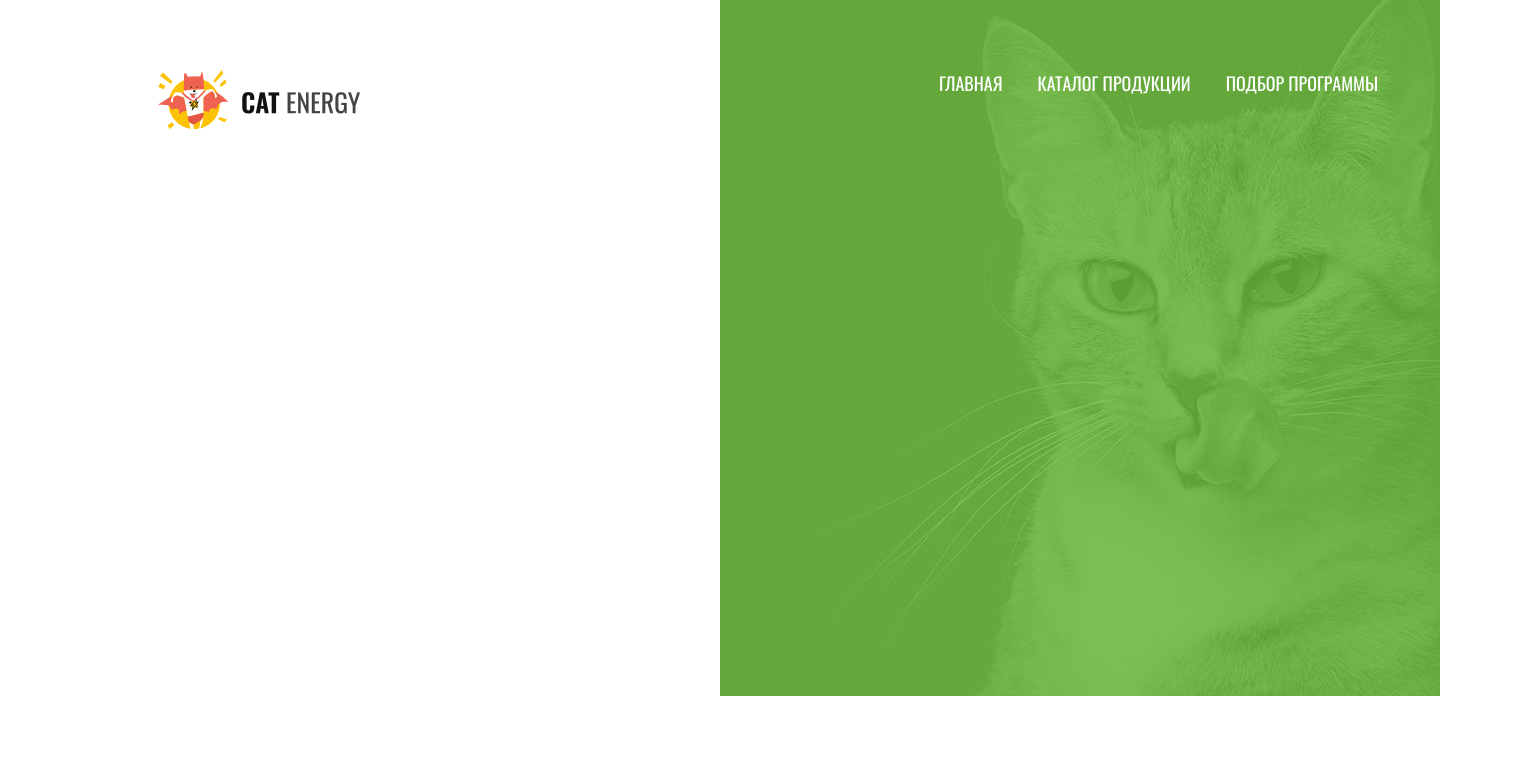
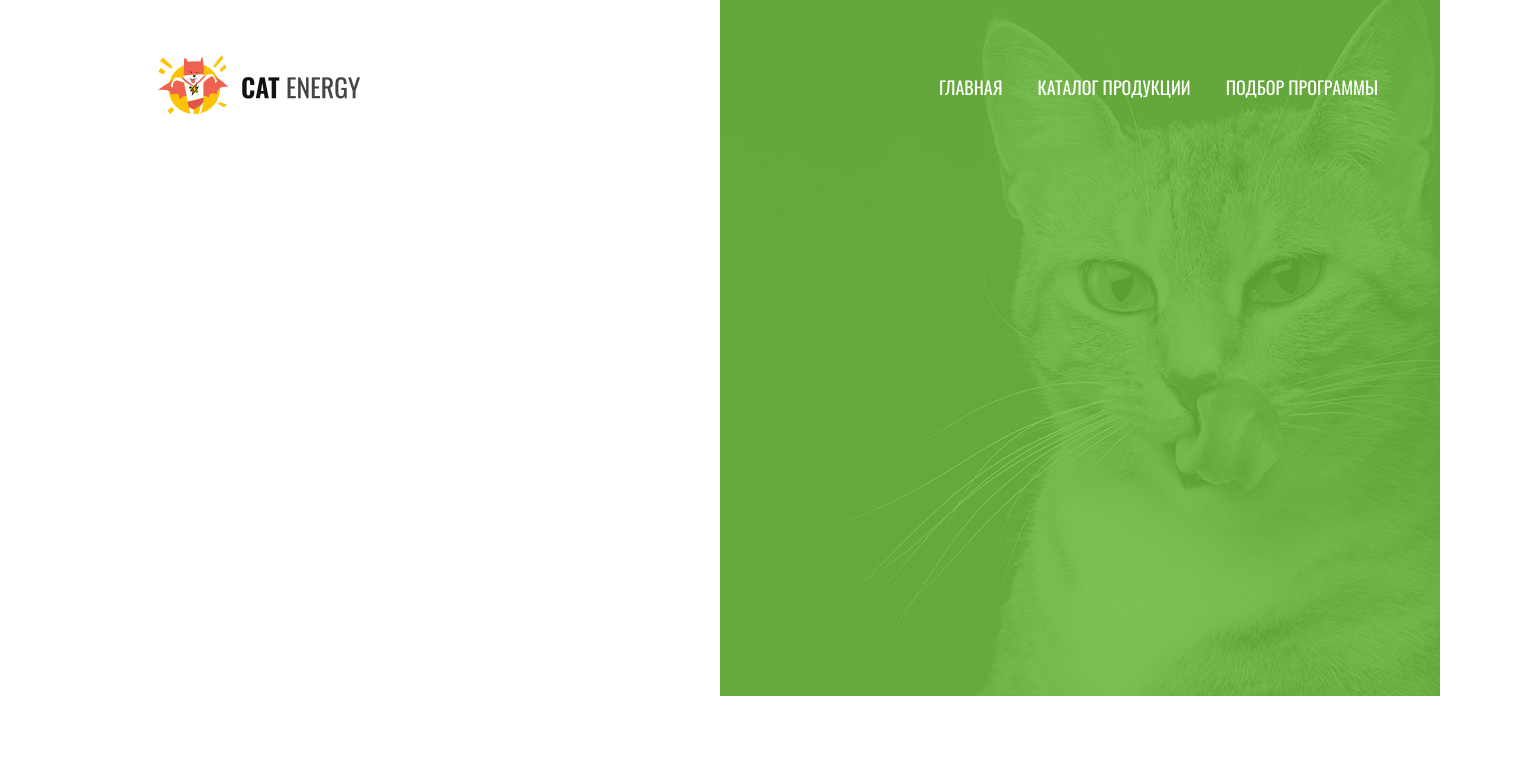
Before and after one commit to smoilovskiy/cat-energy, a website: page source/index.html in a window 1536 px wide. Shown: the top 784 px of the page. Drawn offline with nearby package versions, Linux system fonts and the light colour scheme; files that its build step writes are made by us from their sources.

Commit message:
align header menu items

```diff
--- a/source/index.html
+++ b/source/index.html
@@ -68,7 +68,7 @@
   <main>
     <div class="wrapper">
       <div class="main-container">
-      <div class="desktop-index-background"></div>
+      <span class="desktop-index-background"></span>
     </div>
     </div>
   </main>
--- a/source/sass/blocks/header.scss
+++ b/source/sass/blocks/header.scss
@@ -133,6 +133,11 @@
     color: #FFF;
   }
 
+  .nav {
+    display: flex;
+    align-items: center;
+  }
+
   .nav-list {
     margin: 0;
     padding-right: 110px;
@@ -143,7 +148,7 @@
   }
 
   .header-container {
-    padding-top: 70px;
+    padding-top: 55px;
   }
 
   .list-item__link:hover {
```
Also changed, not shown: build/css/style.min.css, build/index.html, 1 other file.
